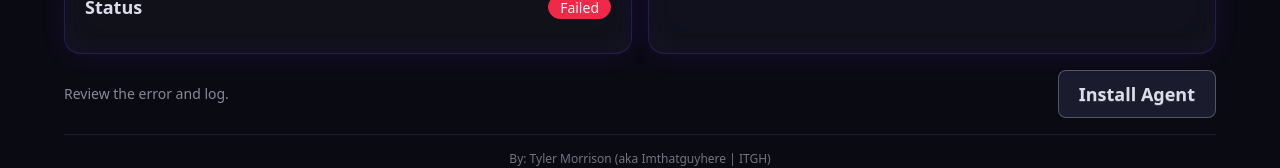
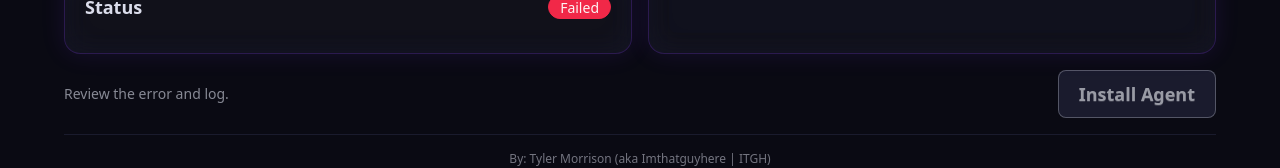
Before and after one commit to imthatguyhere/datt-oh, a React (Vite) app: page / in a window 1280 px wide. Shown: the part 386-554 px from the top of the page. Built offline with nearby package versions, Linux system fonts and the light colour scheme.

Commit message:
fix: :bug: darken disabled install button text color

```diff
--- a/src/components/InstallButton.tsx
+++ b/src/components/InstallButton.tsx
@@ -15,7 +15,7 @@ export default function InstallButton() {
   return (
     <button
       type="button"
-      className="btn btn-primary btn-lg gap-2 shadow-lg shadow-primary/30 disabled:border-base-content/30 disabled:bg-base-300 disabled:text-base-content disabled:shadow-none"
+      className="btn btn-primary btn-lg gap-2 shadow-lg shadow-primary/30 disabled:border-base-content/30 disabled:bg-base-300 disabled:shadow-none disabled:text-[color-mix(in_srgb,currentColor,black_30%)]"
       onClick={install}
       disabled={disabled}
     >
```
